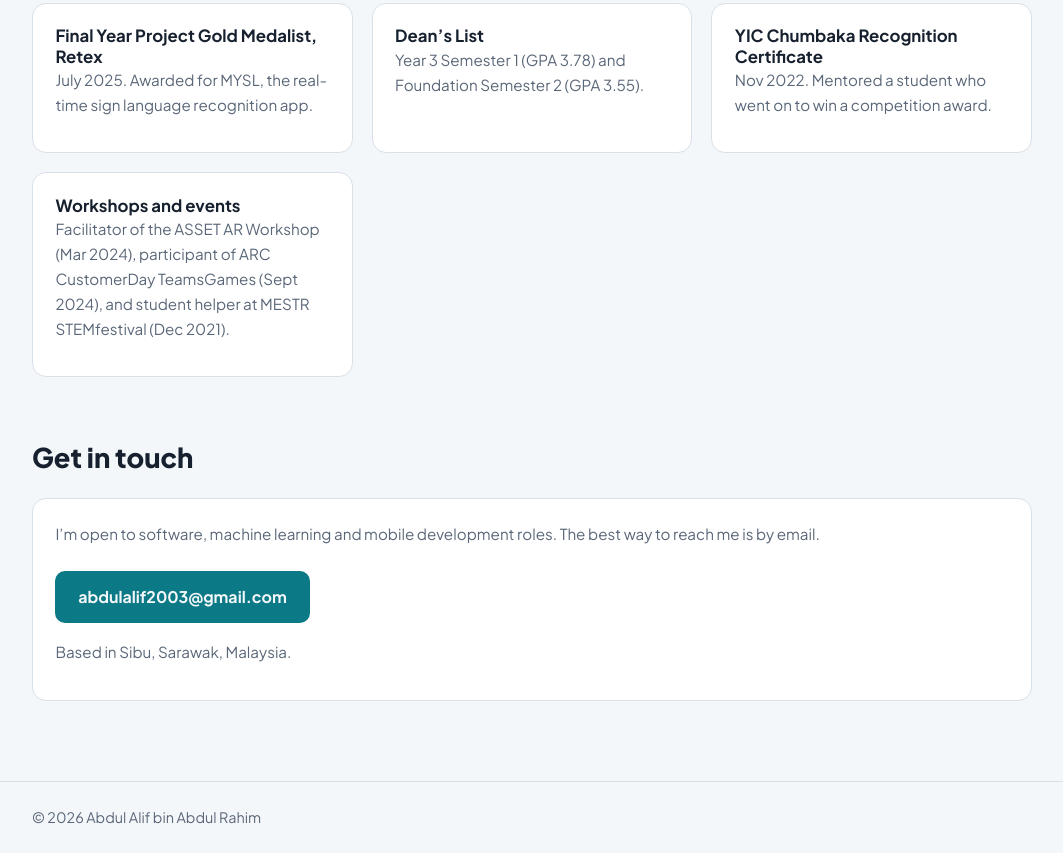
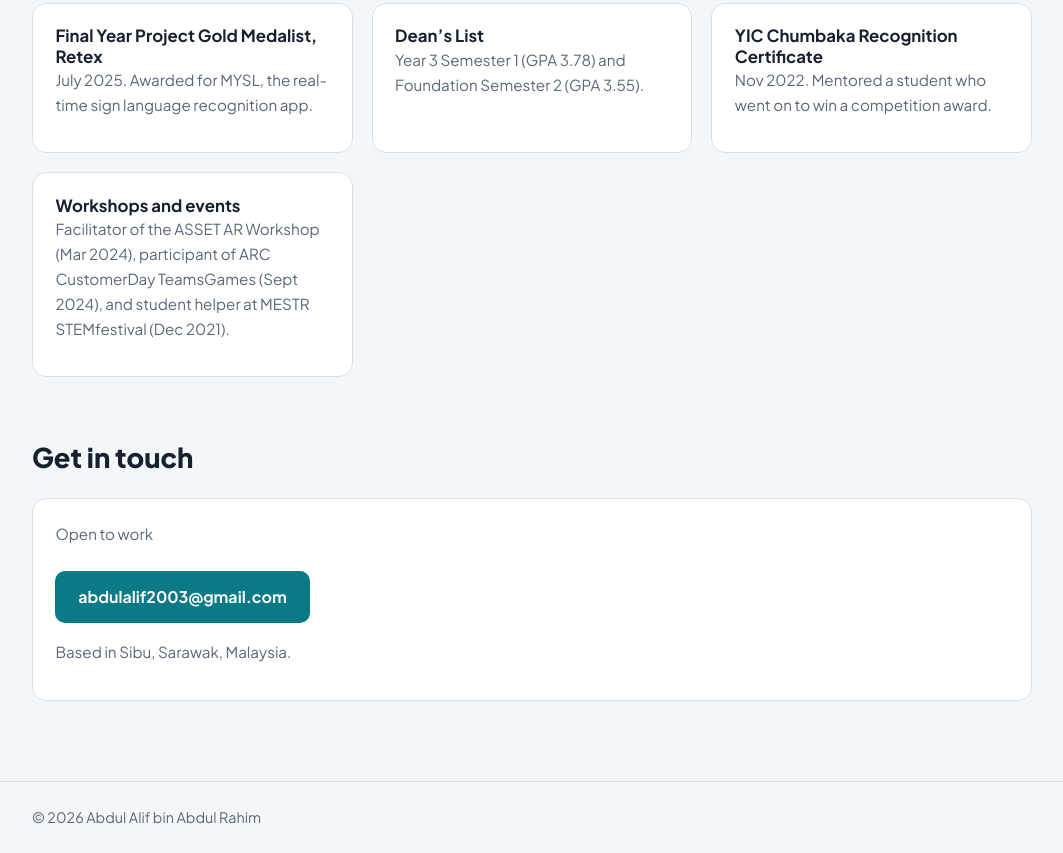
Before and after one commit to IsthisAlif/Alif-Portfolio, a plain HTML site: page index.html in a window 1280 px wide. Shown: the part 2556-3409 px from the top of the page, without its empty margins (108-1171 px from the left). Drawn offline with Linux system fonts and the light colour scheme.

Commit message:
change text content

```diff
--- a/index.html
+++ b/index.html
@@ -231,7 +231,7 @@
   <section id="contact">
     <h2>Get in touch</h2>
     <div class="card">
-      <p>I’m open to software, machine learning and mobile development roles. The best way to reach me is by email.</p>
+      <p>Open to work</p>
       <div class="buttons">
         <a class="btn primary" href="mailto:abdulalif2003@gmail.com">abdulalif2003@gmail.com</a>
       </div>
```
